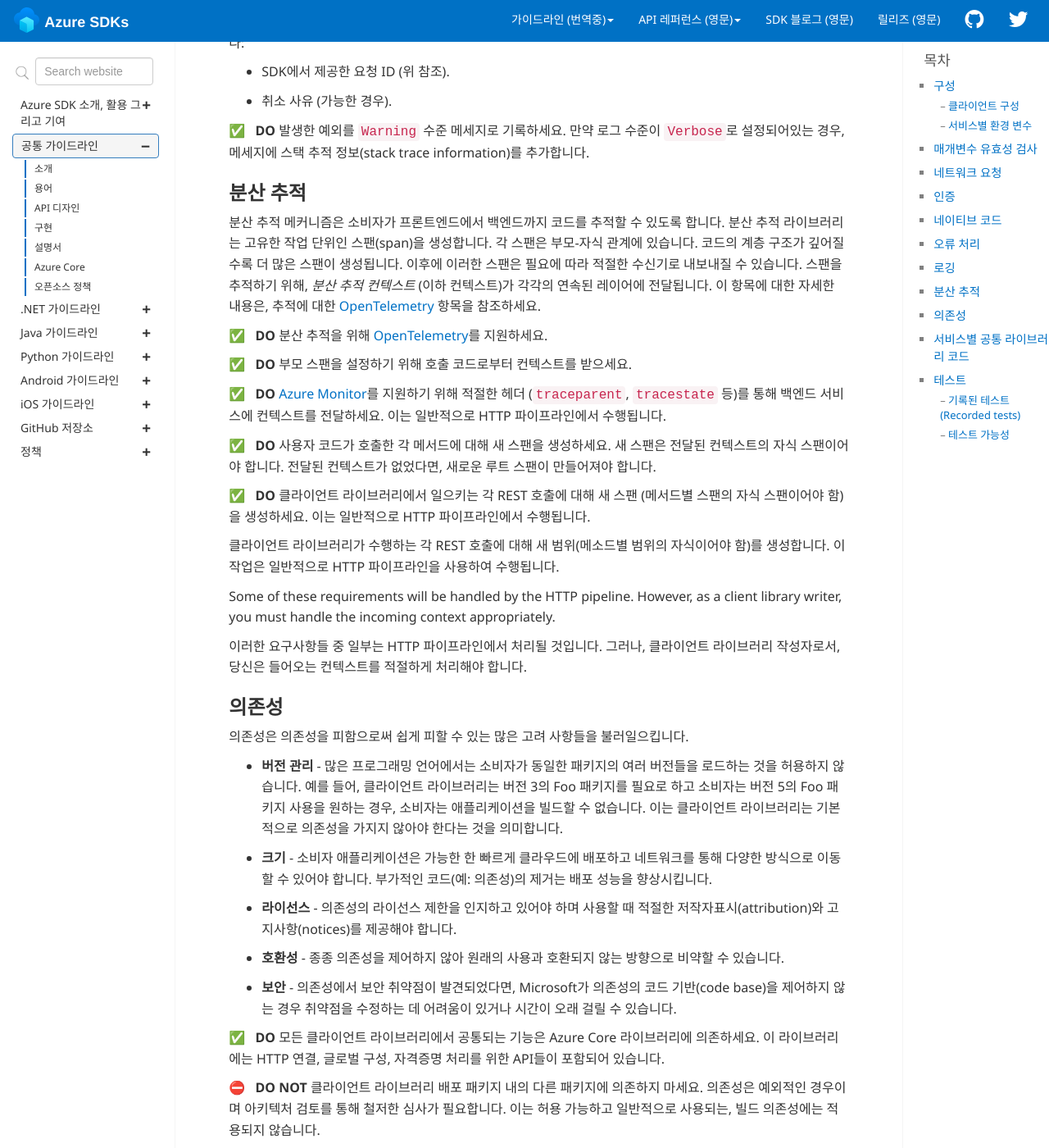
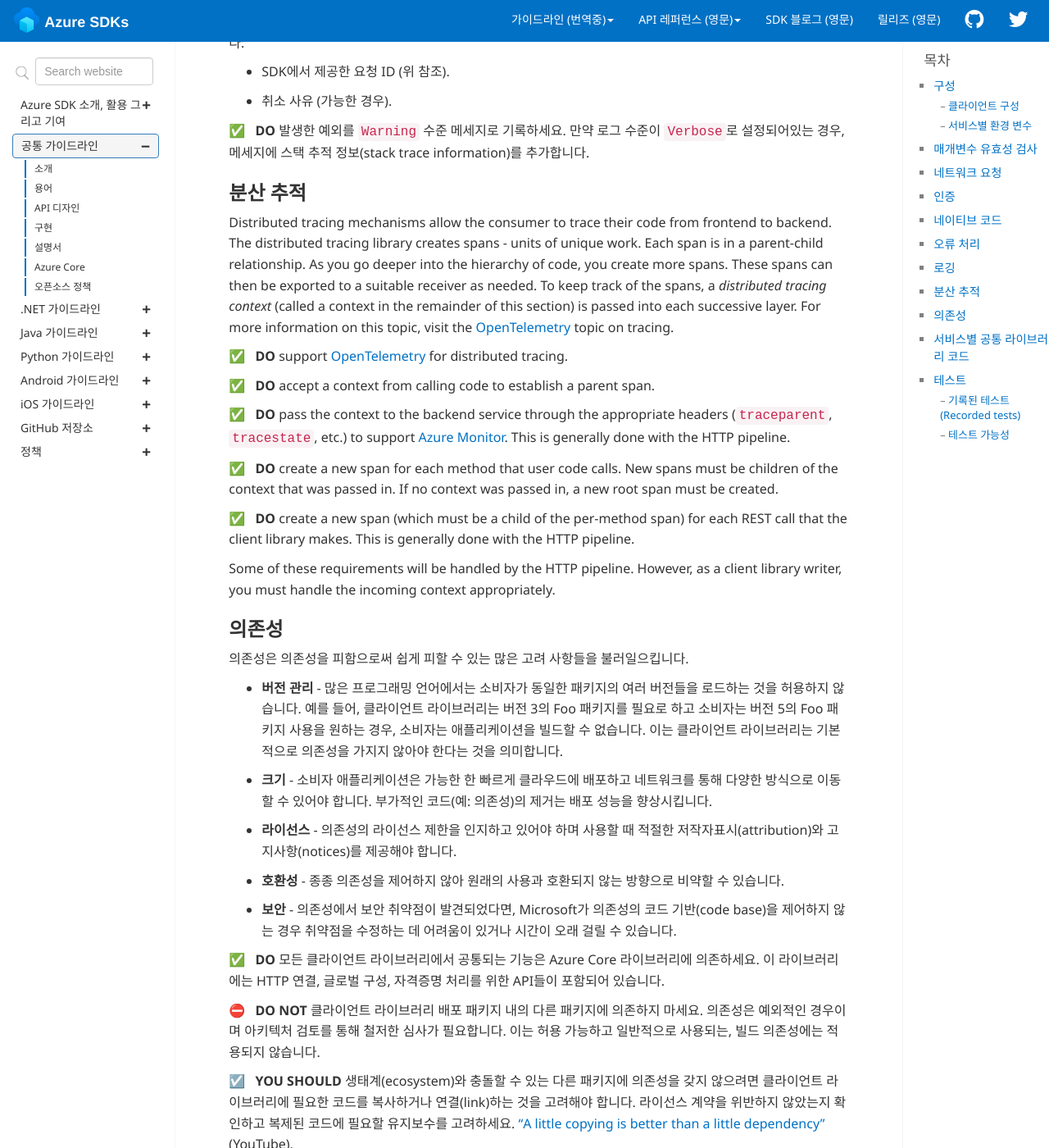
Before and after one commit to Azure/azure-sdk-korean, a Jekyll site: the page built from docs/general/implementation.md, in a window 1280 px wide and 1400 px high, scrolled down 4911 px. Shown: the whole window at 82% size. Built offline with Jekyll 4.4.1, drawn with Linux system fonts in a browser that asks for light colours; comment, search, counter and statistics services are not loaded.

Commit message:
Distributed tracing: the outdated original

```diff
--- a/docs/general/implementation.md
+++ b/docs/general/implementation.md
@@ -182,23 +182,19 @@ HTTP 파이프라인은 여러 정책에 의해 감싸지는 HTTP 전송으로
 
 ## 분산 추적
 
-분산 추적 메커니즘은 소비자가 프론트엔드에서 백엔드까지 코드를 추적할 수 있도록 합니다. 분산 추적 라이브러리는 고유한 작업 단위인 스팬(span)을 생성합니다.  각 스팬은 부모-자식 관계에 있습니다. 코드의 계층 구조가 깊어질수록 더 많은 스팬이 생성됩니다. 이후에 이러한 스팬은 필요에 따라 적절한 수신기로 내보내질 수 있습니다. 스팬을 추적하기 위해, _분산 추적 컨텍스트_ (이하 컨텍스트)가 각각의 연속된 레이어에 전달됩니다. 이 항목에 대한 자세한 내용은, 추적에 대한 [OpenTelemetry] 항목을 참조하세요.
+Distributed tracing mechanisms allow the consumer to trace their code from frontend to backend. The distributed tracing library creates spans - units of unique work.  Each span is in a parent-child relationship.  As you go deeper into the hierarchy of code, you create more spans.  These spans can then be exported to a suitable receiver as needed.  To keep track of the spans, a _distributed tracing context_ (called a context in the remainder of this section) is passed into each successive layer.  For more information on this topic, visit the [OpenTelemetry] topic on tracing.
 
-{% include requirement/MUST id="general-tracing-opentelemetry" %} 분산 추적을 위해 [OpenTelemetry]를 지원하세요.
+{% include requirement/MUST id="general-tracing-opentelemetry" %} support [OpenTelemetry] for distributed tracing.
 
-{% include requirement/MUST id="general-tracing-accept-context" %} 부모 스팬을 설정하기 위해 호출 코드로부터 컨텍스트를 받으세요.
+{% include requirement/MUST id="general-tracing-accept-context" %} accept a context from calling code to establish a parent span.
 
-{% include requirement/MUST id="general-tracing-pass-context" %} [Azure Monitor]를 지원하기 위해 적절한 헤더 (`traceparent`, `tracestate` 등)를 통해 백엔드 서비스에 컨텍스트를 전달하세요. 이는 일반적으로 HTTP 파이프라인에서 수행됩니다.
+{% include requirement/MUST id="general-tracing-pass-context" %} pass the context to the backend service through the appropriate headers (`traceparent`, `tracestate`, etc.) to support [Azure Monitor].  This is generally done with the HTTP pipeline.
 
-{% include requirement/MUST id="general-tracing-new-span-per-method" %} 사용자 코드가 호출한 각 메서드에 대해 새 스팬을 생성하세요. 새 스팬은 전달된 컨텍스트의 자식 스팬이어야 합니다. 전달된 컨텍스트가 없었다면, 새로운 루트 스팬이 만들어져야 합니다.
+{% include requirement/MUST id="general-tracing-new-span-per-method" %} create a new span for each method that user code calls.  New spans must be children of the context that was passed in.  If no context was passed in, a new root span must be created.
 
-{% include requirement/MUST id="general-tracing-new-span-per-rest-call" %} 클라이언트 라이브러리에서 일으키는 각 REST 호출에 대해 새 스팬 (메서드별 스팬의 자식 스팬이어야 함)을 생성하세요. 이는 일반적으로 HTTP 파이프라인에서 수행됩니다.
-
-클라이언트 라이브러리가 수행하는 각 REST 호출에 대해 새 범위(메소드별 범위의 자식이어야 함)를 생성합니다. 이 작업은 일반적으로 HTTP 파이프라인을 사용하여 수행됩니다.
+{% include requirement/MUST id="general-tracing-new-span-per-rest-call" %} create a new span (which must be a child of the per-method span) for each REST call that the client library makes.  This is generally done with the HTTP pipeline.
 
 Some of these requirements will be handled by the HTTP pipeline.  However, as a client library writer, you must handle the incoming context appropriately.
-
-이러한 요구사항들 중 일부는 HTTP 파이프라인에서 처리될 것입니다. 그러나, 클라이언트 라이브러리 작성자로서, 당신은 들어오는 컨텍스트를 적절하게 처리해야 합니다.
 
 
 ## 의존성
```
